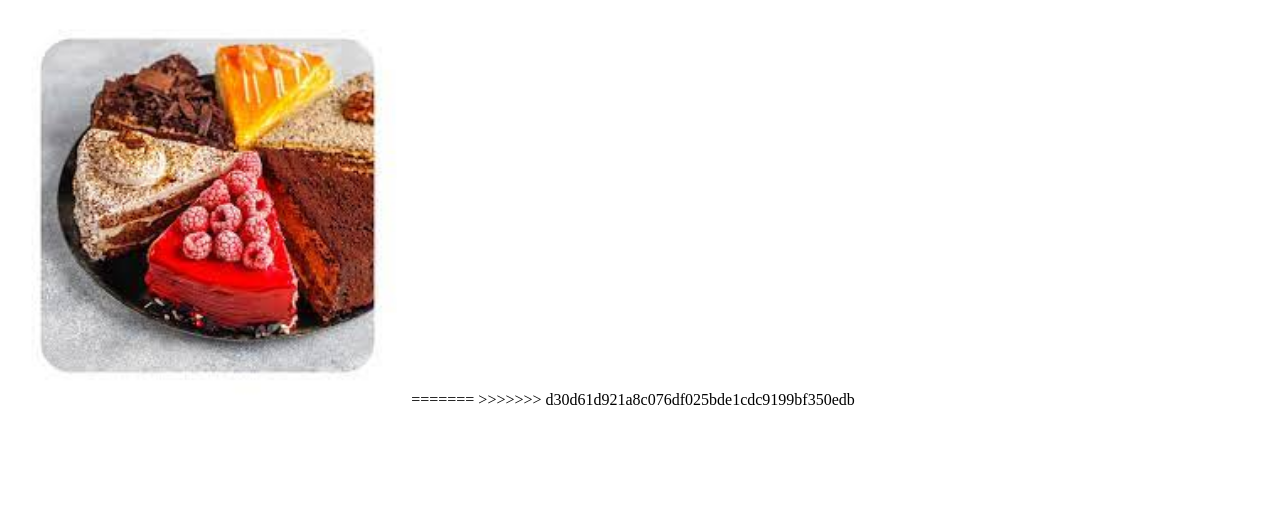
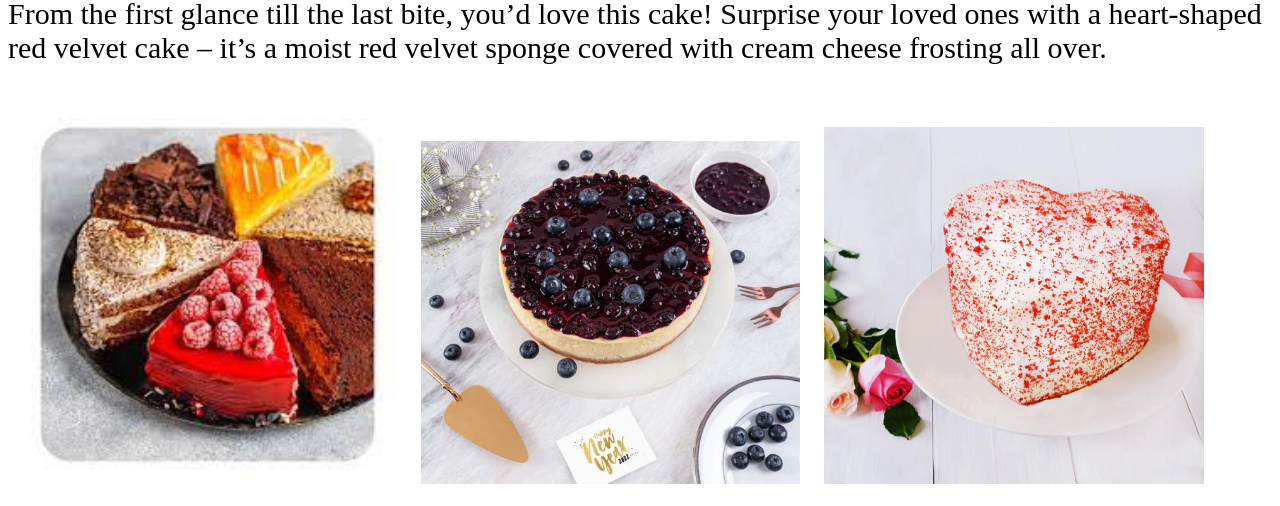
Before and after one commit to nasraabid/Home_Bakers, a plain HTML site: page index.html in a window 1280 px wide. Shown: the part 432-938 px from the top of the page. Before the commit the page ends 849 px from the top, so only its background shows below. Drawn offline with Linux system fonts and the light colour scheme.

Commit message:
image and paragrph is add

```diff
--- a/index.html
+++ b/index.html
@@ -15,20 +15,25 @@
             width: 30%;
             padding: 10px;
             display: inline;
+            border-radius: 1px solid black;
 
+        }
+        p{
+            font-size: 30px;
         }
     </style>
 </head>
 <body>
     <h1>home bakers</h1>
+
     <img src="rafay1.jpg" alt="">
 
     <img src="rafay2.jpg" alt="">
     <img src="rafay3.jpg" alt="">
-<<<<<<< HEAD
     <h1>cakes</h1>
+    <p>From the first glance till the last bite, you’d love this cake! Surprise your loved ones with a heart-shaped red velvet cake – it’s a moist red velvet sponge covered with cream cheese frosting all over.</p>
     <img src="rafay5.jpg" alt="">
-=======
->>>>>>> d30d61d921a8c076df025bde1cdc9199bf350edb
+    <img src="p1.webp" alt="">
+    <img src="p2.webp" alt="">
 </body>
 </html>
```
Also changed, not shown: p1.webp (added), p2.webp (added).
